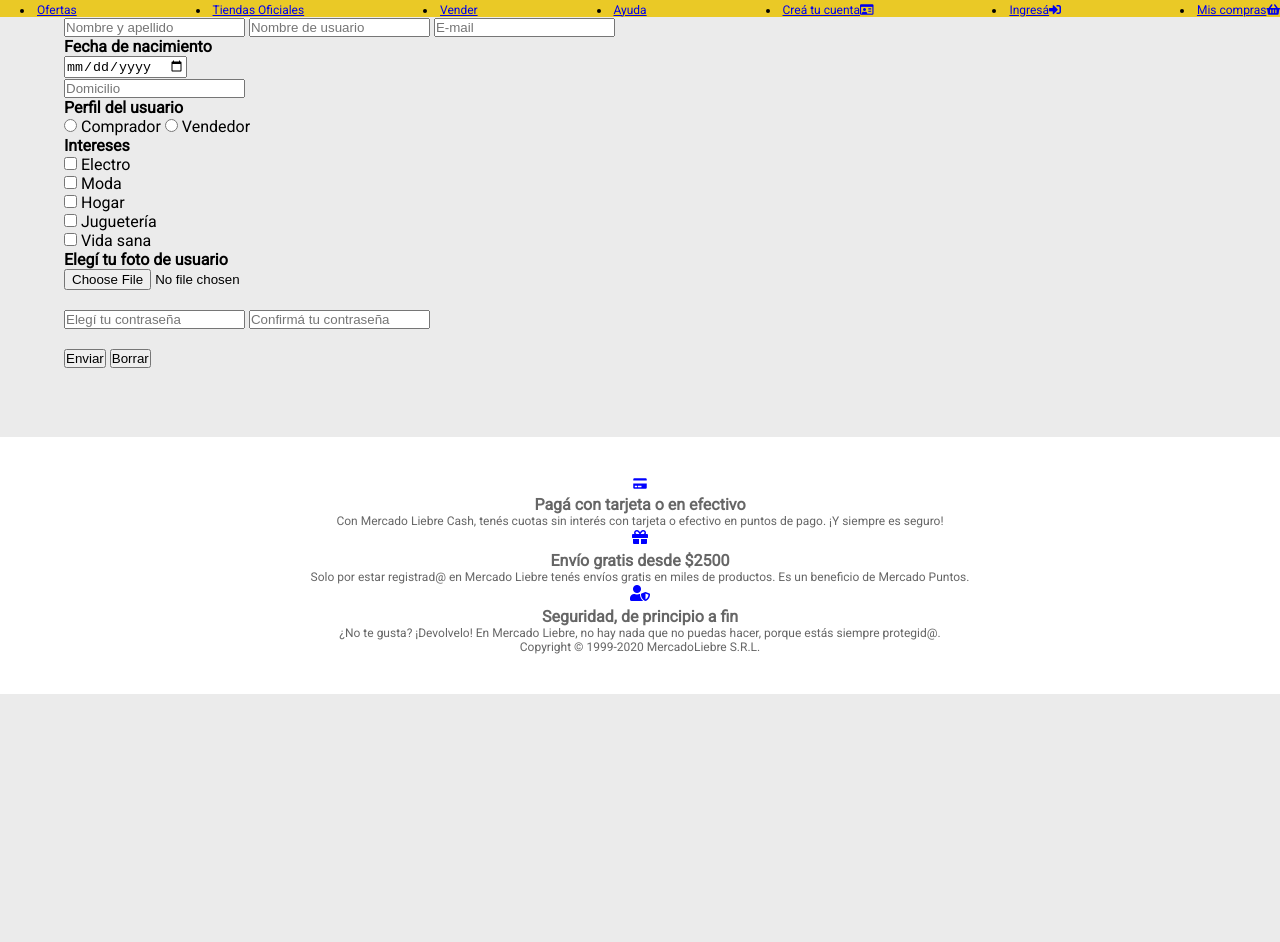
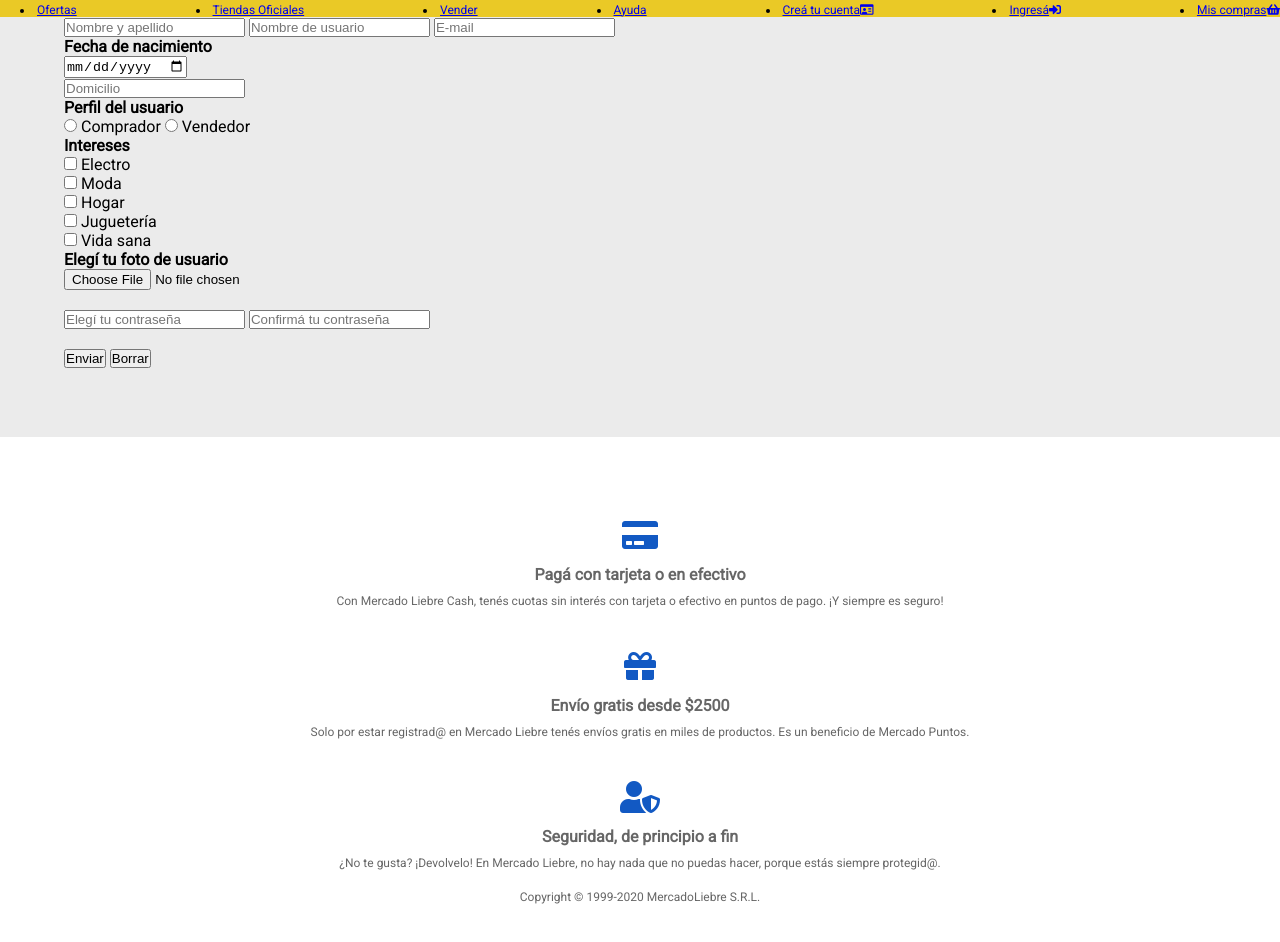
Before and after one commit to isabelbgonzalez/mercadoliebre, a website: page views/register.html in a window 1280 px wide. Shown: the part 318-1260 px from the top of the page. Before the commit the page ends 1012 px from the top, so only its background shows below. Drawn offline with Linux system fonts and the light colour scheme; files that its build step writes are made by us from their sources; files whose address does not match are found by name.

Commit message:
Update register.html

```diff
--- a/views/register.html
+++ b/views/register.html
@@ -98,29 +98,36 @@
             </form>
         </main>
         <footer>
-            <div style="text-align: center;">
-                <p class="icono"><i class="fas fa-credit-card fa-2xl"style="color:blue"></i></p>
-                <h4 style="margin-top: 0.25em;">Pagá con tarjeta o en efectivo</h4>
+            <div class="footer-nav">
+                <section>
+                    <div class="icon">
+                <i class="fas fa-credit-card"></i>
+                </div>
+                <h4>Pagá con tarjeta o en efectivo</h4>
                 <p>Con Mercado Liebre Cash, tenés cuotas sin interés con tarjeta o efectivo en
                     puntos de pago. ¡Y siempre es seguro!</p>
-              </div>
-
-              <div style="text-align: center;">
-                <i class="fas fa-gift fa-2xl"style="color:blue"></i>
-                <h4 style="margin-top: 0.25em;">Envío gratis desde $2500</h4>
+                </section>
+                <section>
+                    <div class="icon">
+                <i class="fas fa-gift"></i>
+                    </div>
+                <h4>Envío gratis desde $2500</h4>
                 <p>Solo por estar registrad@ en Mercado Liebre tenés envíos gratis en miles de
                     productos. Es un beneficio de Mercado Puntos.</p>
-              </div>
+                </section>
 
-              <div style="text-align: center;">
-                <i class="fas fa-user-shield fa-2xl"style="color:blue"></i>
-                <h4 style="margin-top: 0.25em;">Seguridad, de principio a fin</h4>
+                <section>
+                    <div class="icon">
+                <i class="fas fa-user-shield"></i>
+                    </div>
+                <h4>Seguridad, de principio a fin</h4>
                 <p>¿No te gusta? ¡Devolvelo! En Mercado Liebre, no hay nada que no puedas hacer,
                     porque estás siempre protegid@.</p>
-              </div>
-
-
+                </section>
+            </div>
+            <section class="copy">
                 <p>Copyright © 1999-2020 MercadoLiebre S.R.L.</p>
+            </section>
 
 
         </footer>
```
